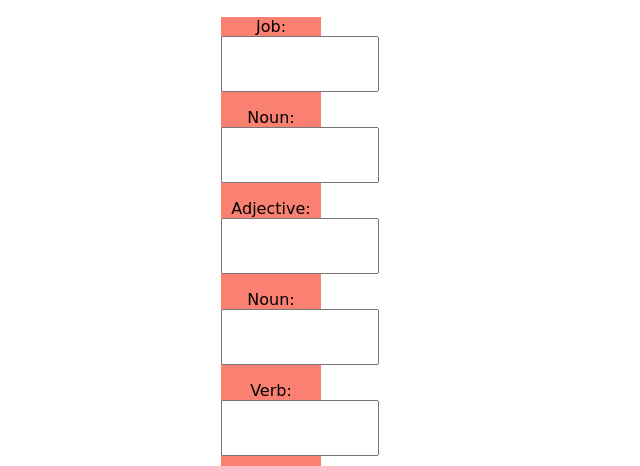
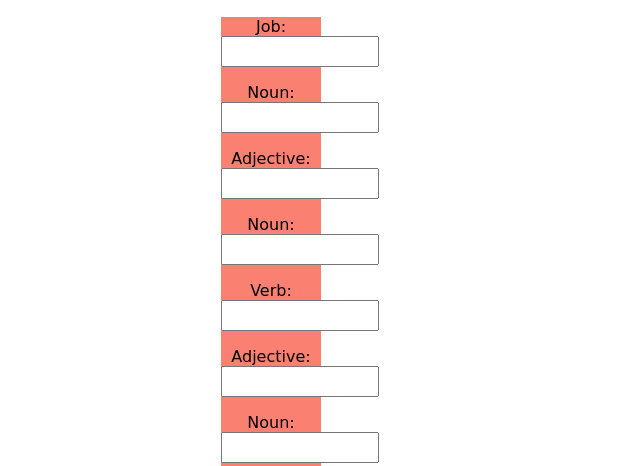
Before and after one commit to MasonTheBiker/MasonTheBiker.github.io, a plain HTML site: page index.html in a window 1280 px wide. Shown: the part 428-894 px from the top of the page, without its empty margins (387-1027 px from the left). Drawn offline with Linux system fonts and the light colour scheme.

Commit message:
Update index.html

```diff
--- a/index.html
+++ b/index.html
@@ -12,10 +12,10 @@
       text-align: center;
       background-color: salmon;
     }
-/**/
+/*pp*/
     input{
       width: 150px;
-     height: 50px;
+      height: 25px;
     }
     #inputs {
       text-align: center;
```
